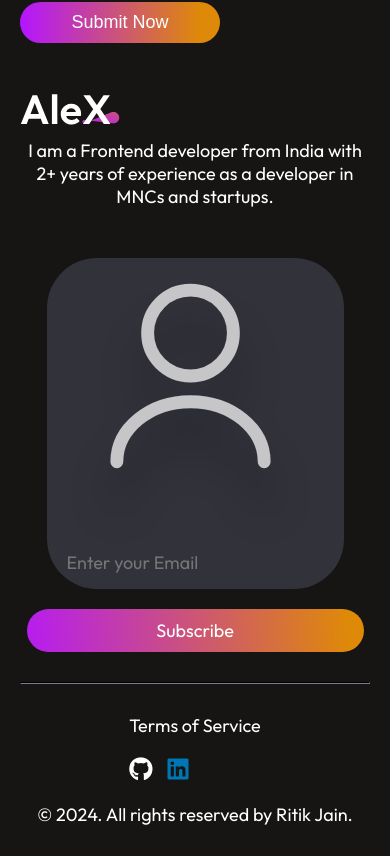
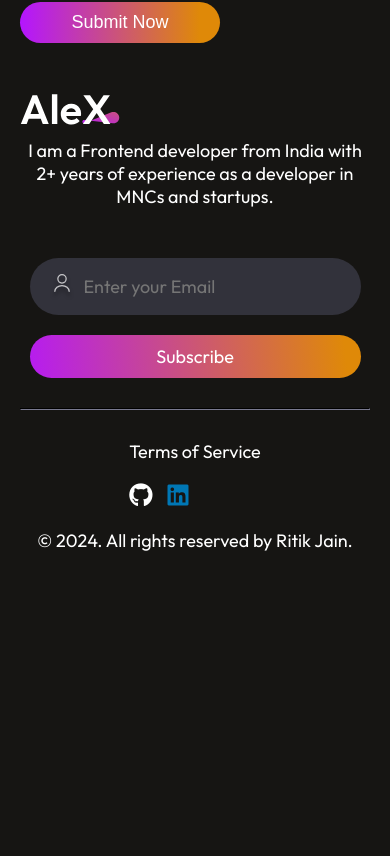
Before and after one commit to Ritikjain91/Ritikportfolio, a React (Create React App) app: page / in a window 390 px wide. Shown: the part 9005-9861 px from the top of the page. After the commit the page ends 9587 px from the top, so only its background shows below. Built offline with nearby package versions, Linux system fonts and the light colour scheme.

Commit message:
update the code

```diff
--- a/src/Component/Footer/footer.css
+++ b/src/Component/Footer/footer.css
@@ -150,14 +150,13 @@
     }
 
     .footer-email-input {
-        flex-direction: column;
-        align-items: stretch;
+
         padding: 15px 20px;
     }
 
     .footer-subscribe {
         font-size: 18px;
-        padding: 10px 20px;
+        padding: 10px 0px;
         text-align: center;
         width: 100%;
     }
--- a/src/Component/Services/Services.css
+++ b/src/Component/Services/Services.css
@@ -85,7 +85,7 @@
 
 @media (max-width: 768px) {
     .services {
-        align-items: flex-start;
+
         gap: 70px;
         margin: 20px 40px;
     }
```
